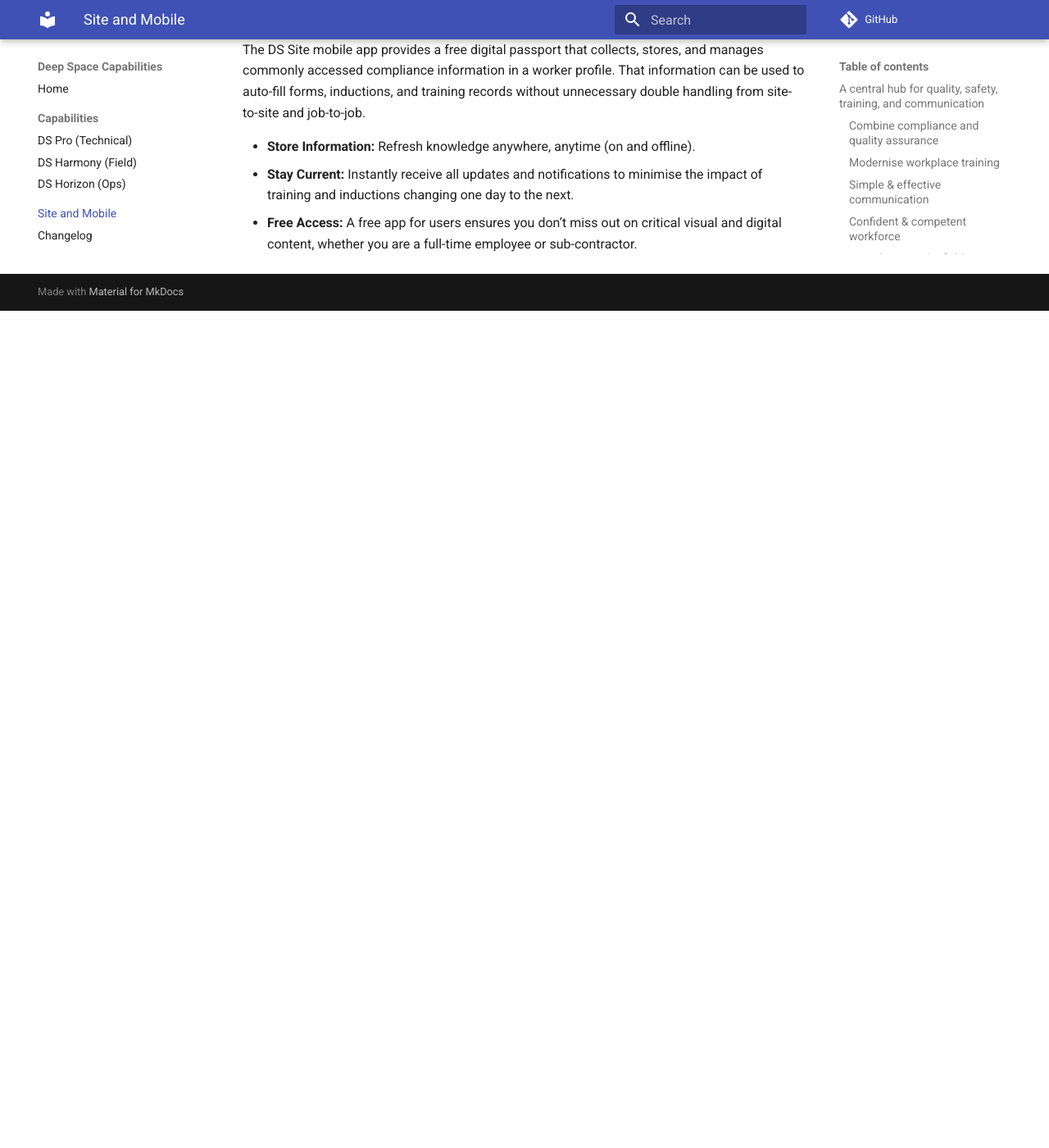
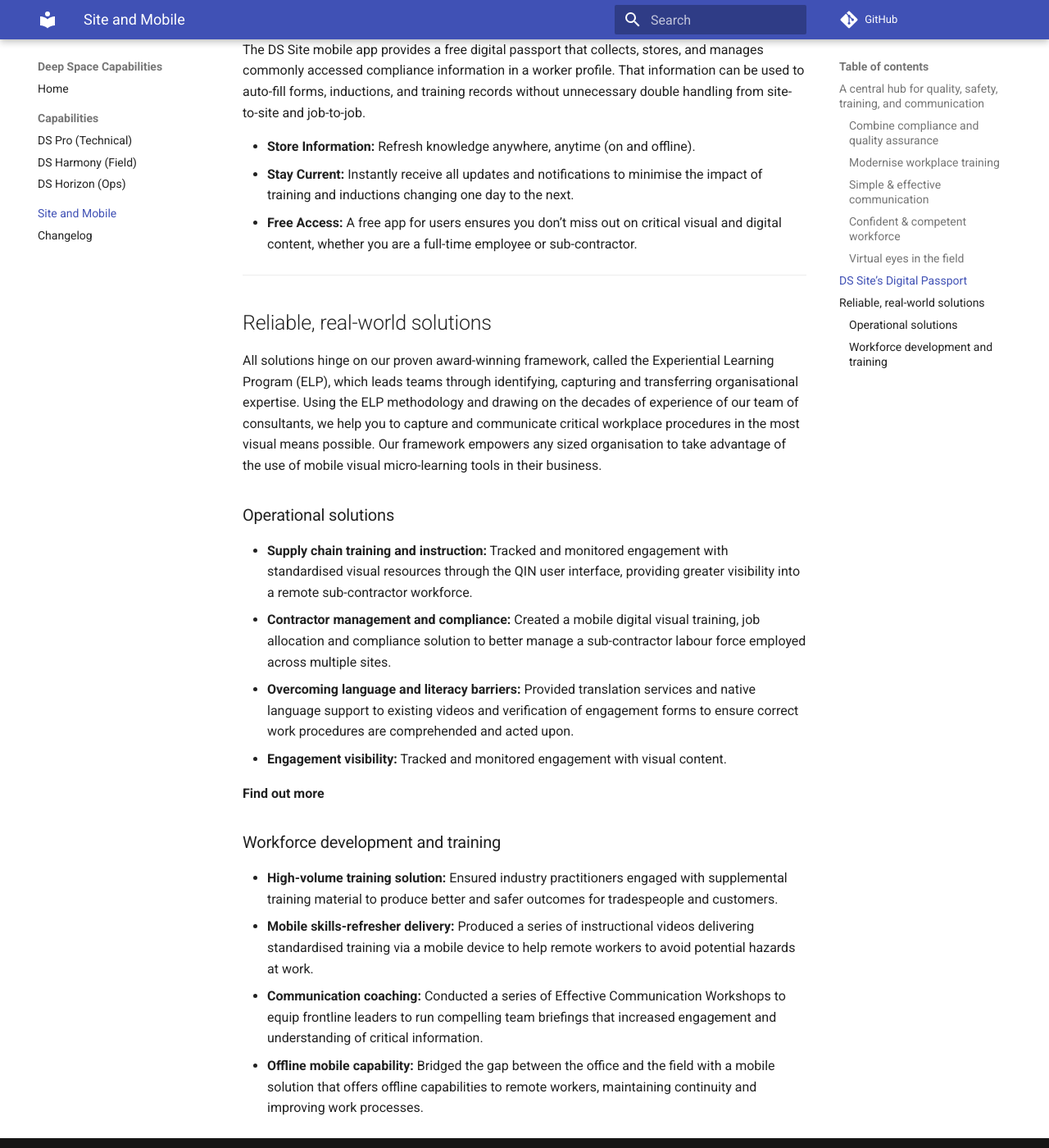
Before and after one commit to LukeyJohnson/bg-sites, an MkDocs documentation site: the page built from docs/siteapp.md, in a window 1280 px wide and 1400 px high, scrolled down 1882 px. Shown: the whole window at 82% size. Built offline with MkDocs 1.6.1 and Material for MkDocs 9.7.7, drawn with Linux system fonts in a browser that asks for light colours; comment, search, counter and statistics services are not loaded; before the commit the page ends 2261 px from its top, so only the background shows below that.

Commit message:
more content

```diff
--- a/docs/siteapp.md
+++ b/docs/siteapp.md
@@ -55,3 +55,23 @@
 * **Store Information:** Refresh knowledge anywhere, anytime (on and offline).
 * **Stay Current:** Instantly receive all updates and notifications to minimise the impact of training and inductions changing one day to the next.
 * **Free Access:** A free app for users ensures you don’t miss out on critical visual and digital content, whether you are a full-time employee or sub-contractor.
+
+---
+
+## Reliable, real-world solutions
+
+All solutions hinge on our proven award-winning framework, called the Experiential Learning Program (ELP), which leads teams through identifying, capturing and transferring organisational expertise. Using the ELP methodology and drawing on the decades of experience of our team of consultants, we help you to capture and communicate critical workplace procedures in the most visual means possible. Our framework empowers any sized organisation to take advantage of the use of mobile visual micro-learning tools in their business.
+
+### Operational solutions
+* **Supply chain training and instruction:** Tracked and monitored engagement with standardised visual resources through the QIN user interface, providing greater visibility into a remote sub-contractor workforce.
+* **Contractor management and compliance:** Created a mobile digital visual training, job allocation and compliance solution to better manage a sub-contractor labour force employed across multiple sites.
+* **Overcoming language and literacy barriers:** Provided translation services and native language support to existing videos and verification of engagement forms to ensure correct work procedures are comprehended and acted upon.
+* **Engagement visibility:** Tracked and monitored engagement with visual content.
+
+**Find out more**
+
+### Workforce development and training
+* **High-volume training solution:** Ensured industry practitioners engaged with supplemental training material to produce better and safer outcomes for tradespeople and customers.
+* **Mobile skills-refresher delivery:** Produced a series of instructional videos delivering standardised training via a mobile device to help remote workers to avoid potential hazards at work.
+* **Communication coaching:** Conducted a series of Effective Communication Workshops to equip frontline leaders to run compelling team briefings that increased engagement and understanding of critical information.
+* **Offline mobile capability:** Bridged the gap between the office and the field with a mobile solution that offers offline capabilities to remote workers, maintaining continuity and improving work processes.
```
